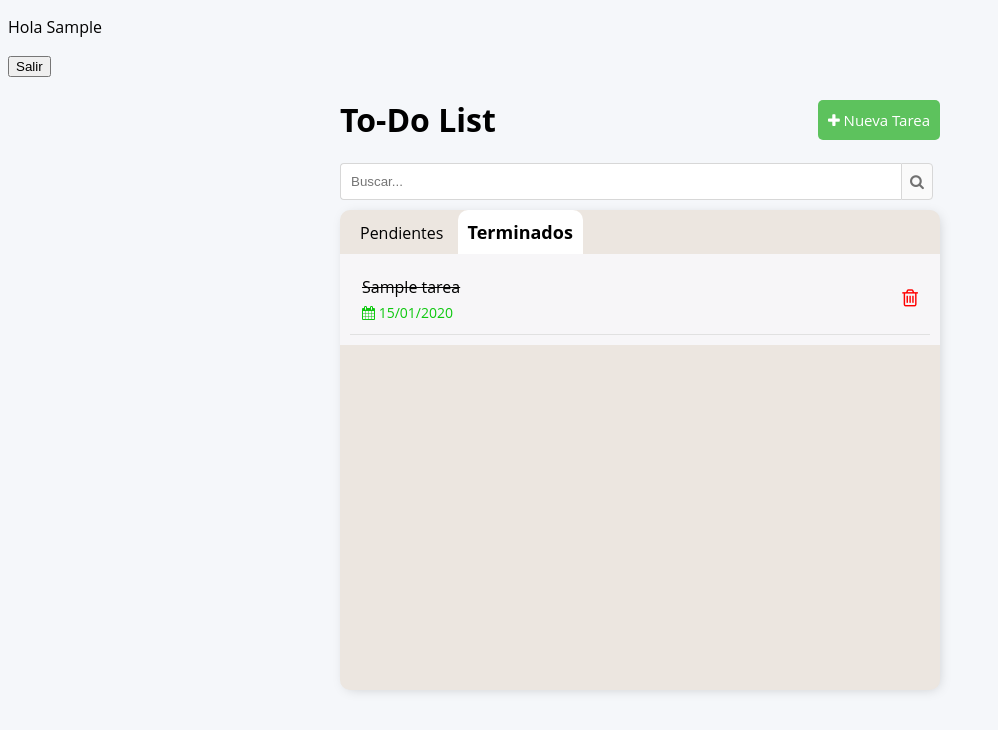
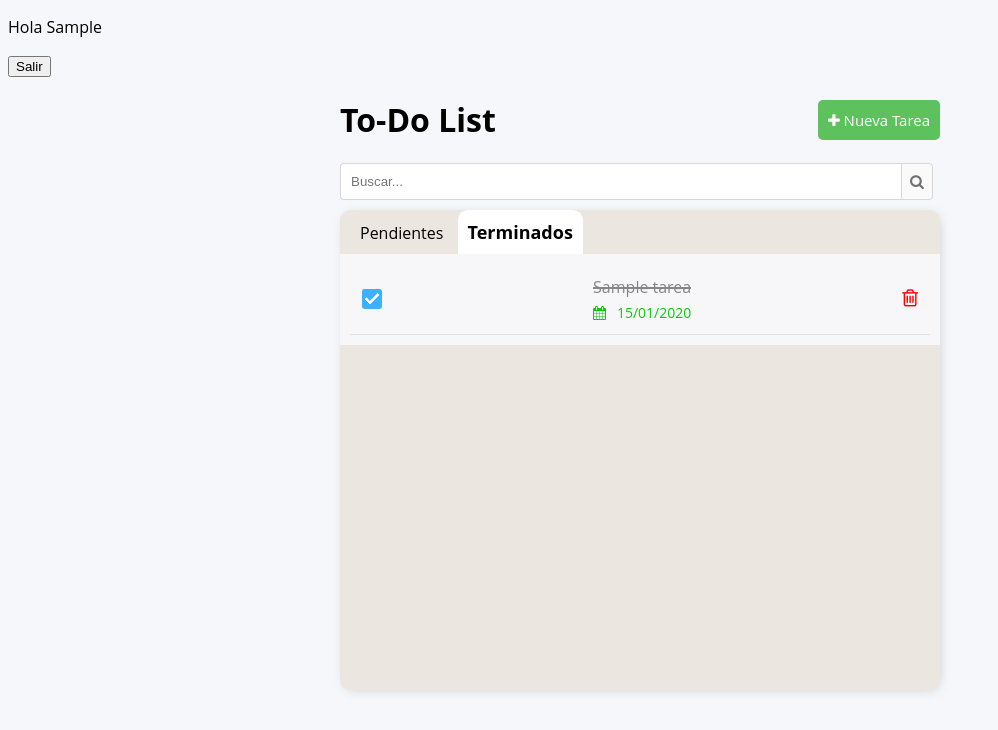
Before and after one commit to j-quinde/todo-list, a Django app: page / in a window 1280 px wide, after a click on "Terminados". Shown: the top 730 px of the page, without its empty margins (0-998 px from the left). Run offline with Django 5.2, Linux system fonts and the light colour scheme; a user stored in the database is signed in; tables that the repository leaves empty hold one stand-in row (values such as "Sample post"); some libraries are stand-ins or nearby versions.

Commit message:
feat(tasks): se replica animacion de checkbox en tareas completadas

```diff
--- a/base/templates/base/tarea_list.html
+++ b/base/templates/base/tarea_list.html
@@ -65,15 +65,26 @@
                 {% for tarea in tareas %}
                     {% if tarea.completo %}
                         <div class="items-tareas">
-                            <form>
+                            <form method="post" action="{%url 'actualizar-tarea' tarea.id %}" class="form-tarea">
+                                {% csrf_token %}
+                                <div class="tarea-check">
+                                    <label class="checkbox">
+                                        <input type="checkbox" name="completo" class="chk-completo" data-id="{{ tarea.id }}" {% if tarea.completo %}checked{% endif %}>
+                                        <span class="box"></span>
+                                    </label>
+                                </div>
                                 <div class="tarea-detalles">
-                                    <s><label>{{ tarea.titulo }}</label></s>
+                                    <label class="titulo-tarea tarea-completada">{{ tarea.titulo }}</label>
                                     <div class="tarea-fecha">
-                                        <i class="fa fa-calendar" aria-hidden="true"></i>&nbsp<label>{{ tarea.creado|date:"d/m/Y" }}</label>
+                                        <i class="fa fa-calendar" aria-hidden="true"></i>
+                                        &nbsp
+                                        <label>{{ tarea.creado|date:"d/m/Y" }}</label>
                                     </div>
                                 </div>
                                 <div class="tarea-acciones">
-                                    <a class="icon-delete" onclick="confirm_delete({{ tarea.id }})"><i class="fa fa-trash-o" aria-hidden="true" style="font-size:20px"></i></a>
+                                    <a class="icon-delete" onclick="confirm_delete({{ tarea.id }})">
+                                        <i class="fa fa-trash-o" aria-hidden="true" style="font-size:20px"></i>
+                                    </a>
                                 </div>
                             </form>
                         </div>
```
